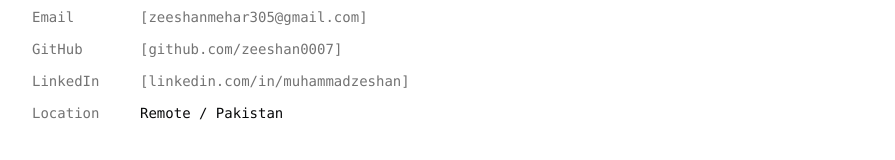
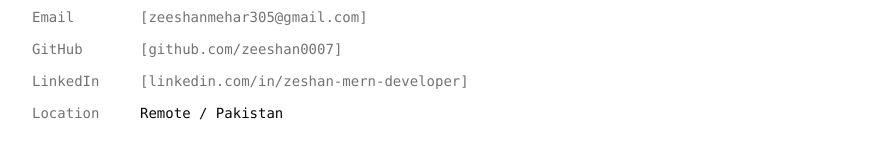
Before and after one commit to zeeshan0007/portfolio, a Next.js app: page / in a window 1280 px wide. Shown: the part 2161-2321 px from the top of the page, without its empty margins (192-1087 px from the left). Built offline with nearby package versions, Linux system fonts and the light colour scheme.

Commit message:
chore(components): update LinkedIn profile links

```diff
--- a/components/Contact.tsx
+++ b/components/Contact.tsx
@@ -15,8 +15,8 @@
     {
       id: 'linkedin',
       title: 'LinkedIn',
-      value: 'linkedin.com/in/muhammadzeshan',
-      href: 'https://www.linkedin.com/in/web-application-developer-react-js-expert/',
+      value: 'linkedin.com/in/zeshan-mern-developer',
+      href: 'https://www.linkedin.com/in/zeshan-mern-developer/',
     },
     {
       id: 'location',
--- a/components/Footer.tsx
+++ b/components/Footer.tsx
@@ -15,7 +15,7 @@
             [GitHub]
           </a>
           <a
-            href="https://www.linkedin.com/in/web-application-developer-react-js-expert/"
+            href="https://www.linkedin.com/in/zeshan-mern-developer/"
             className="no-underline"
             target="_blank"
             rel="noopener noreferrer"
```
